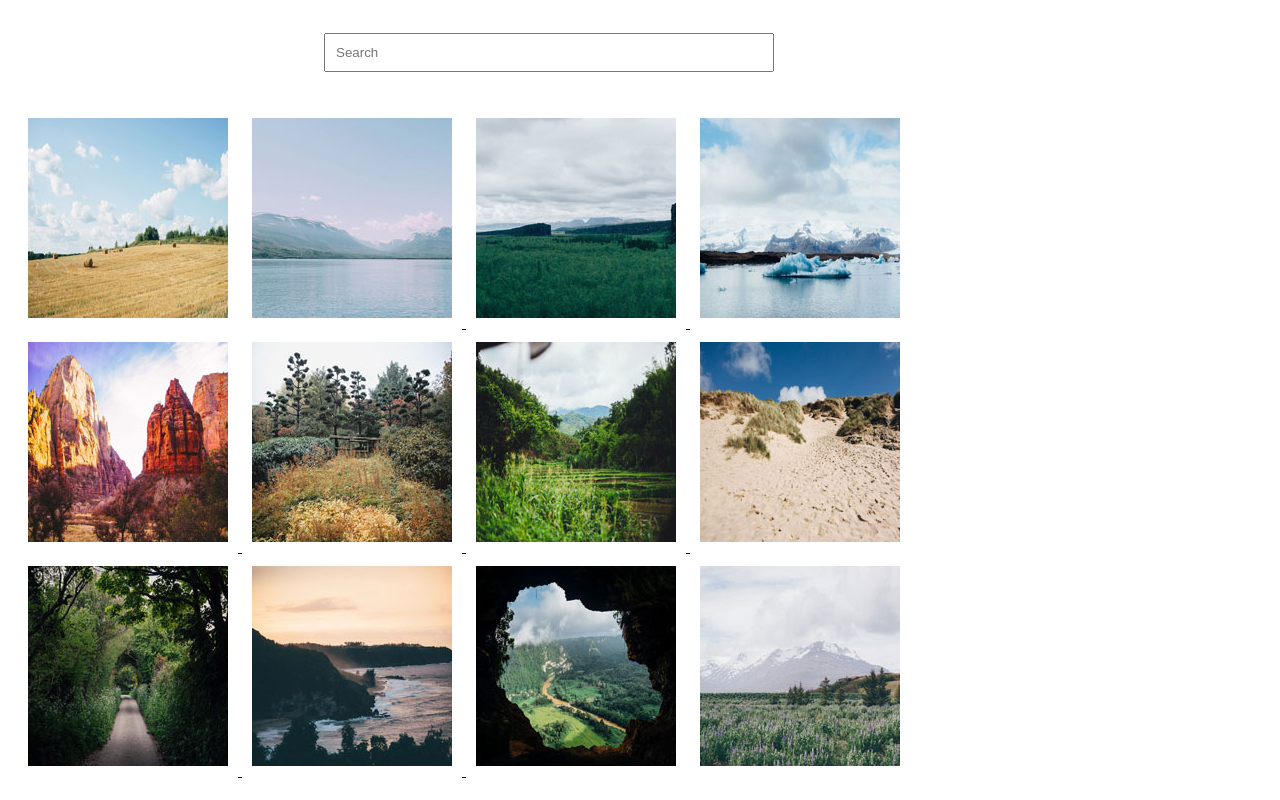
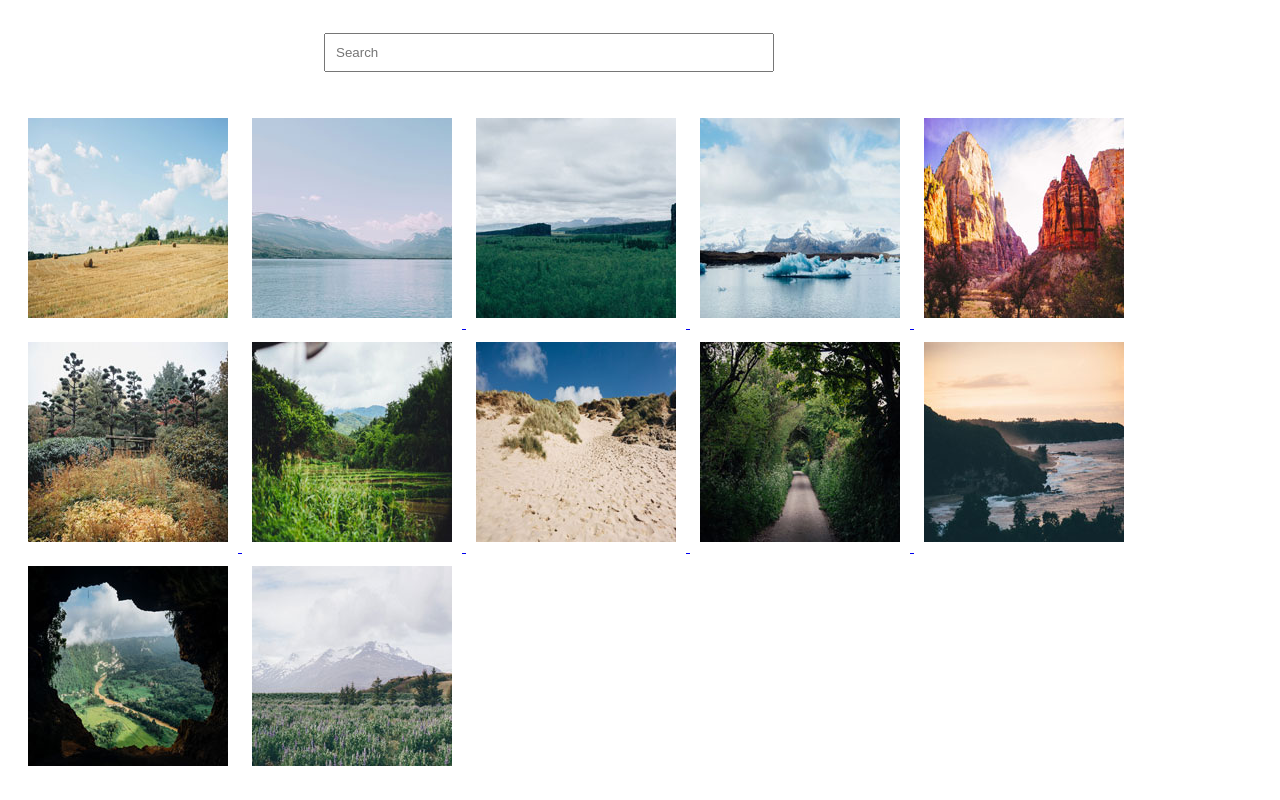
Before and after one commit to taryntrueblood/Image-Gallery, a plain HTML site: page index.html in a window 1280 px wide. Drawn offline with Linux system fonts and the light colour scheme.

Commit message:
Remove extra divs

```diff
--- a/index.html
+++ b/index.html
@@ -12,7 +12,7 @@
                 <input type="text" id="search"  placeholder="Search" data-toggle="hideseek" data-list=".list">
             </div>
         <div class="gallery">
-            <div id="images">
+
               <div class="list">
 
                     <a href="photos/01.jpg" data-alt="Hay Bayles" data-sub-html="<h4>Hay Bayles</h4><p>I love hay bales. Took this snap on a drive through the countryside past some straw fields.</p>" >
@@ -70,7 +70,6 @@
 
                </div>
             </div>
-        </div>
     <script src="js/jquery-3.1.1.min.js"></script>
     <script src="js/jquery.hideseek.min.js"></script>
     <script src="js/lg-fullscreen.js"></script>
```
